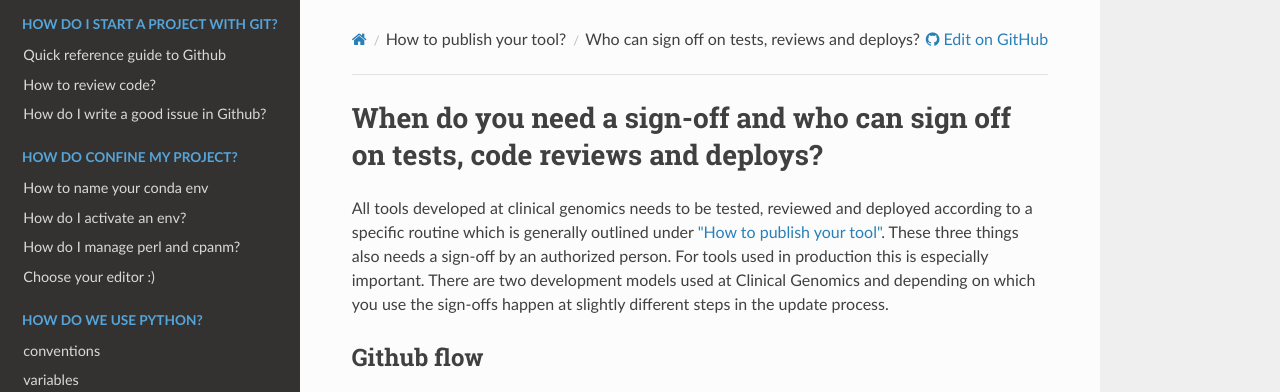
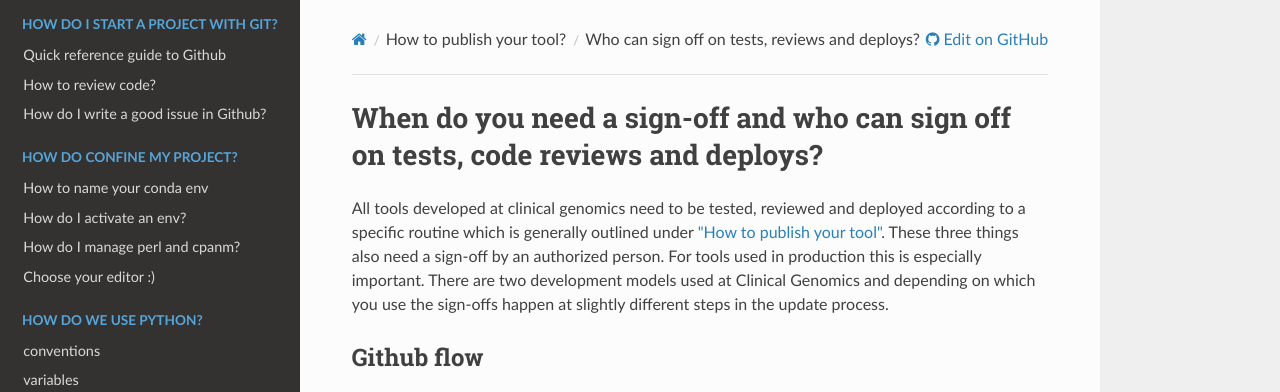
Before and after one commit to ingkebil/development, an MkDocs documentation site: the page built from docs/publish/sign-off.md, in a window 1280 px wide and 900 px high. Shown: the top 392 px of the window. Built offline with MkDocs 1.6.1, drawn with Linux system fonts in a browser that asks for light colours; nearby versions of some CDN libraries.

Commit message:
Update docs/publish/sign-off.md

```diff
--- a/docs/publish/sign-off.md
+++ b/docs/publish/sign-off.md
@@ -1,7 +1,7 @@
 # When do you need a sign-off and who can sign off on tests, code reviews and deploys?
 
 
-All tools developed at clinical genomics needs to be tested, reviewed and deployed according to a specific routine which is generally outlined under ["How to publish your tool"][prod]. These three things also needs a sign-off by an authorized person. For tools used in production this is especially important. There are two development models used at Clinical Genomics and depending on which you use the sign-offs happen at slightly different steps in the update process.
+All tools developed at clinical genomics need to be tested, reviewed and deployed according to a specific routine which is generally outlined under ["How to publish your tool"][prod]. These three things also need a sign-off by an authorized person. For tools used in production this is especially important. There are two development models used at Clinical Genomics and depending on which you use the sign-offs happen at slightly different steps in the update process.
 
 ## Github flow
 In this model the sign-offs all happen in the pull request. The developer will as part of the initial pull request add two check boxes to the description; one for code review and one for functional testing. The authorized person(s) doing the test and review then ticks the boxes as the code has been checked and tested on stage according to the test case described in the pull request. The person ticking the last box also approves the pull request. Only when the boxes are ticked, the authorized person(s) have added their thumbs up and the pull request has been approved the decision to merge and deploy is made. The person(s) authorized to sign-off on this then adds the go-ahead as a comment in the pull request and merges the branch to master (or other source). This process is better described in ["How to publish your tool"][prod].
```
